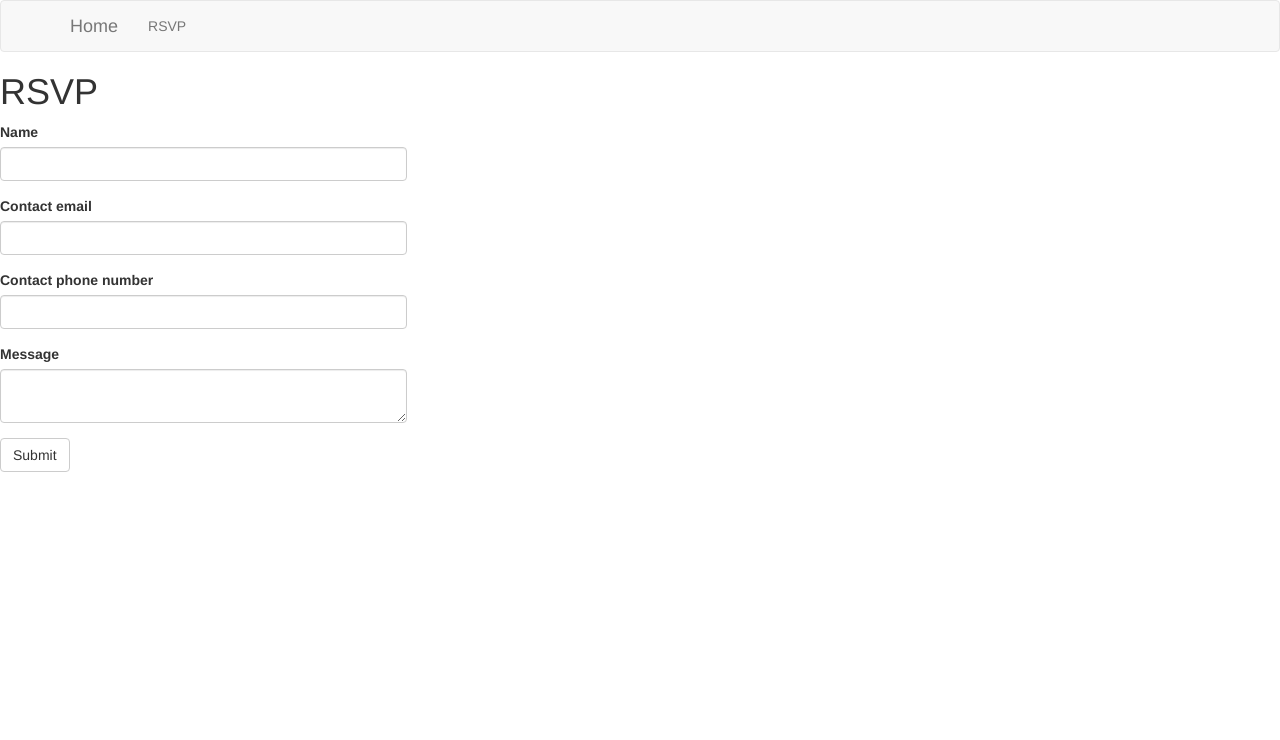
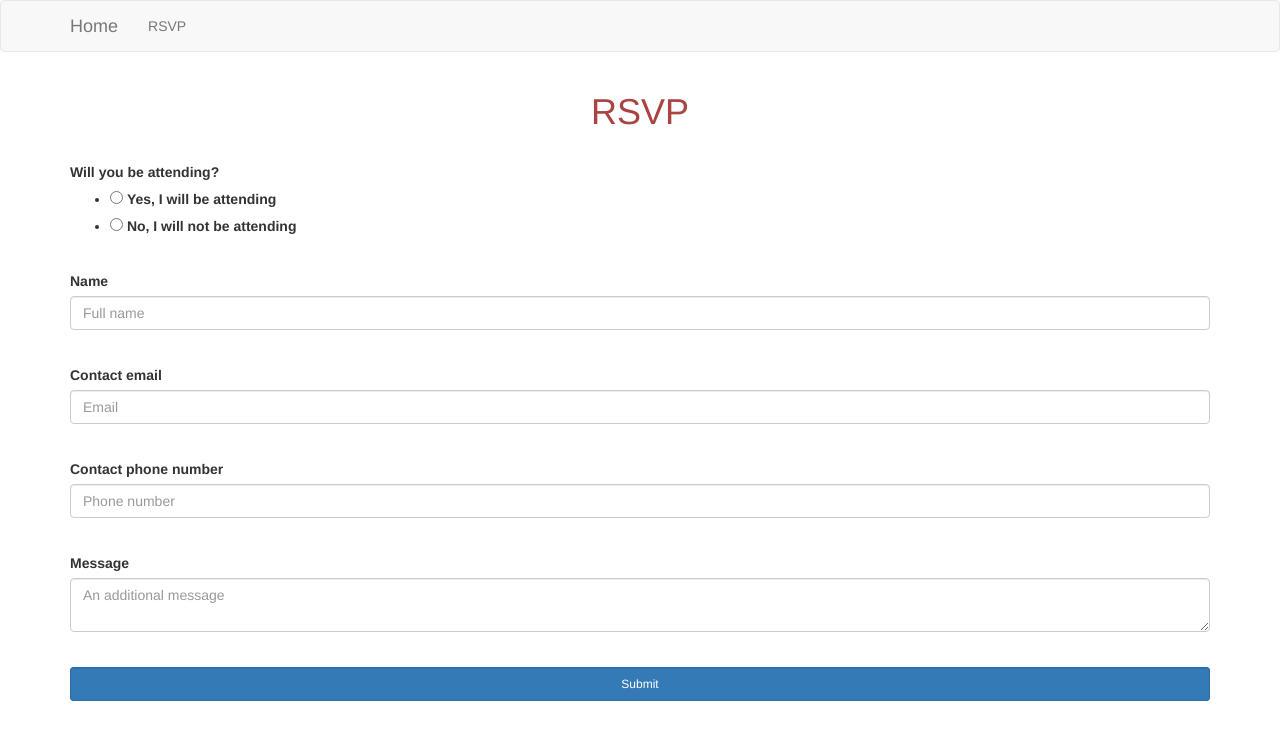
Before and after one commit to Lewis-Gallagher/wedding-website, a Flask app: page /rsvp in a window 1280 px wide. Shown: the top 740 px of the page. Run offline with Flask 2, Linux system fonts and the light colour scheme; some libraries are stand-ins or nearby versions.

Commit message:
Add radio buttons for rsvp

```diff
--- a/app/forms.py
+++ b/app/forms.py
@@ -1,10 +1,11 @@
 from flask_wtf import FlaskForm
-from wtforms import StringField, PasswordField, BooleanField, SubmitField, TextAreaField, IntegerField
+from wtforms import StringField, PasswordField, BooleanField, SubmitField, TextAreaField, IntegerField, TelField, RadioField
 from wtforms.validators import DataRequired, ValidationError, Email, EqualTo, Length
 
 class RSVPForm(FlaskForm):
+    attending = RadioField(label = "Will you be attending?", choices = ["Yes, I will be attending", "No, I will not be attending"])
     name = StringField(label = 'Name', validators = [DataRequired()])
     email = StringField(label = 'Contact email', validators = (DataRequired(), Email()))
-    phone = IntegerField(label = 'Contact phone number', validators = [DataRequired()])
+    phone = TelField(label = 'Contact phone number', validators = [DataRequired()])
     message = TextAreaField(label = 'Message', validators = [Length(max = 150)])
     submit = SubmitField(label = 'Submit')
--- a/app/routes.py
+++ b/app/routes.py
@@ -8,7 +8,11 @@ from flask import flash, redirect, render_template, url_for, request
 def index():
     return render_template('index.html', title='Home')
 
+
 @app.route('/rsvp', methods=['GET', 'POST'])
 def rsvp():
     form = RSVPForm()
+    if form.validate_on_submit():
+        redirect(url_for('index'))
+
     return render_template('rsvp.html', title = "RSVP", form = form)
--- a/app/templates/rsvp.html
+++ b/app/templates/rsvp.html
@@ -1,11 +1,44 @@
 {% extends 'base.html' %}
-{% import 'bootstrap/wtf.html' as wtf %}
 
 {% block content %}
-    <h1>RSVP</h1>
-    <div class="row">
-        <div class="col-md-4">
-            {{ wtf.quick_form(form) }}
+
+<div class="container py=4">
+    <h1 class="display-3 text-danger text-center">RSVP</h1>
+
+    <form class ="form-group" method="POST" action="{{ url_for('rsvp') }}">
+        <div class="form-group">
+            {{ form.hidden_tag() }}
+            <br>
+            <div>
+                {{ form.attending.label(class='form-control-label', for='attending') }}
+                {{ form.attending(id='attending') }}
+            </div>
+            <br>
+            <div class="form-group">
+                {{ form.name.label(class='form-control-label', for='name') }}
+                {{ form.name(placeholder='Full name', class='form-control', id='name') }}
+            </div>
+            <br>
+            <div class="form-group">
+                {{ form.email.label(class='form-control-label', for='email') }}
+                {{ form.email(placeholder='Email', class='form-control', id='email') }}
+            </div>
+            <br>
+            <div class="form-group">
+                {{ form.phone.label(class='form-control-label', for='phone') }}
+                {{ form.phone(placeholder='Phone number', class='form-control', id='phone') }}
+            </div>
+            <br>
+            <div class="form-group">
+                {{ form.message.label(class='form-control-label', for='message') }}
+                {{ form.message(placeholder='An additional message', class='form-control', id='message') }}
+            </div>
+            <br>
+            <div class="form-group">
+                {{ form.submit(class="btn-sm btn-primary form-control ")  }}
+            </div>
+
         </div>
-    </div>
+    </form>
+</div>
 {% endblock %}
```
